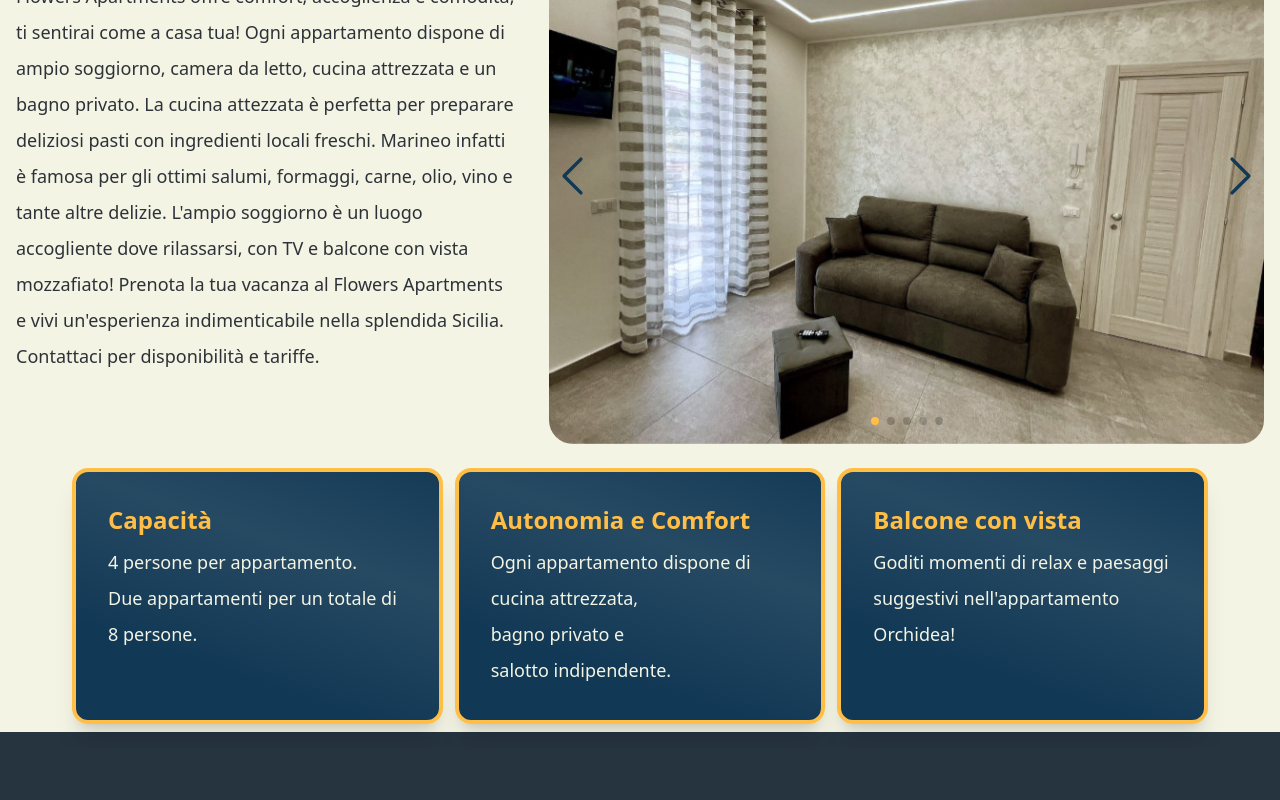
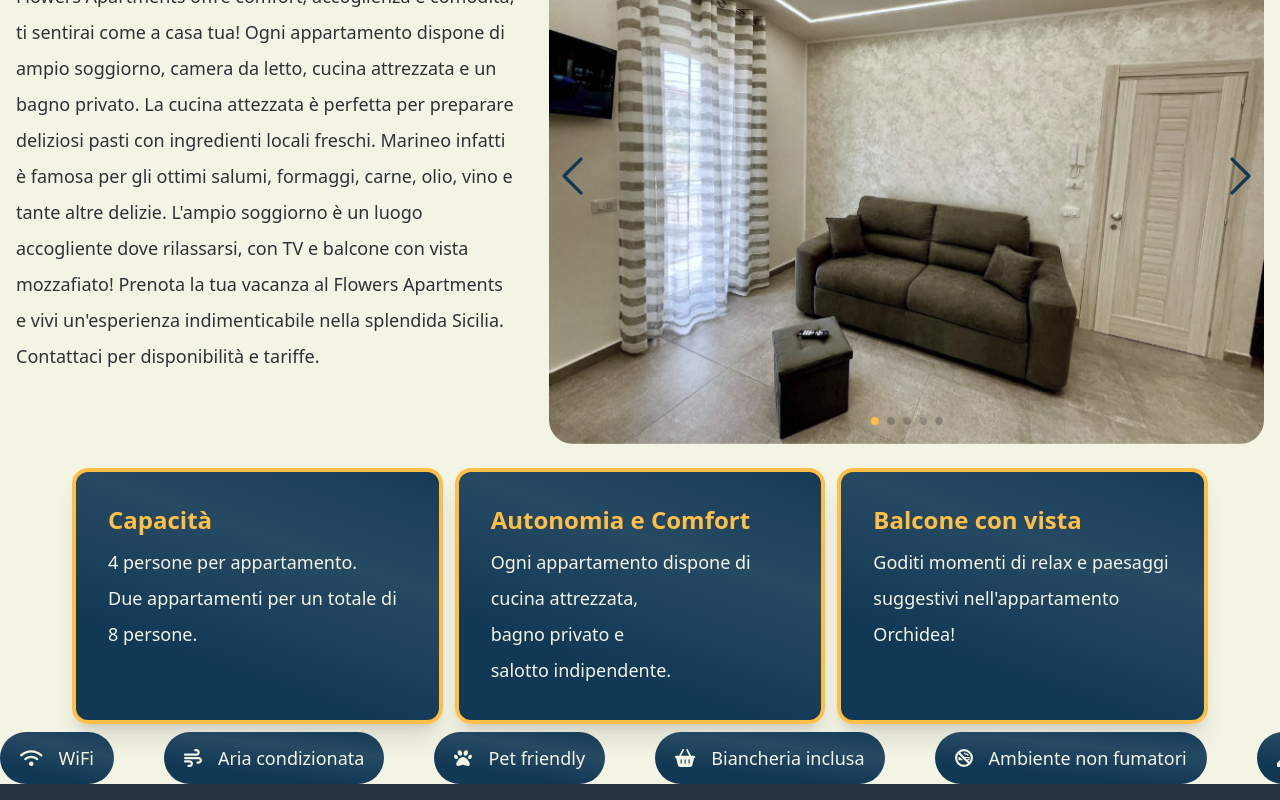
Before and after one commit to danieleardizzone/next-flowers, a Next.js app: page / in a window 1280 px wide. Shown: the part 912-1712 px from the top of the page. Before the commit the page ends 1660 px from the top, so only its background shows below. Built offline with nearby package versions, Linux system fonts and the light colour scheme.

Commit message:
ADJUST - cards width ADD - font awesome for icons ADD - bulletsGroupCarousel

```diff
--- a/app/components/ui/about/About.tsx
+++ b/app/components/ui/about/About.tsx
@@ -3,6 +3,7 @@ import LeftText from "@/app/components/ui/text&image/LeftText";
 import TabDivider from "../TabDivider";
 import Carousel from "../Carousel";
 import CardsGroup from "./CardsGroup";
+import BulletsGroup from "./BulletsGroup";
 
 export default function About() {
 
@@ -23,6 +24,7 @@ export default function About() {
                     <Carousel />
                 </LeftText>
                 <CardsGroup />
+                <BulletsGroup />
             </Container>
         </div>
     );
--- /dev/null
+++ b/app/components/ui/about/Bullet.tsx
@@ -0,0 +1,23 @@
+'use client';
+
+import { FontAwesomeIcon } from "@fortawesome/react-fontawesome";
+import { IconDefinition } from "@fortawesome/fontawesome-svg-core";
+
+interface BulletProptypes {
+    icon: IconDefinition;
+    content: string;
+}
+
+export default function Bullet({ icon, content }: BulletProptypes) {
+    return (
+        <div className="from-secondary from-20% via-secondaryLighter to-secondary to-80% bg-gradient-to-tr
+                        bg-[length:200%] bg-[position:left_center]
+                        px-4 py-2 lg:px-5 rounded-full w-fit
+                        text-secondary-content text-nowrap">
+            <div className="flex gap-4 items-center select-none">
+                <FontAwesomeIcon icon={icon} />
+                {content}
+            </div>
+        </div>
+    )
+}
--- /dev/null
+++ b/app/components/ui/about/BulletsGroup.tsx
@@ -0,0 +1,66 @@
+'use client';
+
+import Bullet from "./Bullet"
+
+import { Swiper, SwiperSlide } from "swiper/react";
+import { FreeMode } from "swiper/modules";
+
+import "swiper/css";
+import "swiper/css/free-mode";
+
+import { faWifi, faWind, faPaw, faBasketShopping, faBanSmoking, faKey } from "@fortawesome/free-solid-svg-icons";
+
+export default function BulletsGroup() {
+
+    const bullets = [
+        {
+            icon: faWifi,
+            content: "WiFi"
+        },
+        {
+            icon: faWind,
+            content: "Aria condizionata"
+        },
+        {
+            icon: faPaw,
+            content: "Pet friendly"
+        },
+        {
+            icon: faBasketShopping,
+            content: "Biancheria inclusa"
+        },
+        {
+            icon: faBanSmoking,
+            content: "Ambiente non fumatori"
+        },
+        {
+            icon: faKey,
+            content: "Check-in autonomo"
+        }
+    ]
+
+    return (
+
+        <div>
+            <Swiper
+                freeMode={true}
+                loop={true}
+                speed={800}
+                spaceBetween={50}
+                slidesPerView="auto"
+                modules={[FreeMode]}
+                className="bullets-group p-2"
+            >
+
+                {
+                    bullets.map((bullet, index) => (
+                        <SwiperSlide key={index}>
+                            <Bullet icon={bullet.icon} content={bullet.content} />
+                        </SwiperSlide>
+                    ))
+                }
+
+            </Swiper>
+        </div>
+    )
+}
--- a/app/components/ui/about/CardsGroup.tsx
+++ b/app/components/ui/about/CardsGroup.tsx
@@ -6,17 +6,14 @@ export default function CardsGroup() {
         {
             title: "Capacità",
             content: "4 persone per appartamento.<br />Due appartamenti per un totale di 8 persone.",
-            class: "",
         },
         {
             title: "Autonomia e Comfort",
             content: "Ogni appartamento dispone di<br />cucina attrezzata,<br />bagno privato e<br />salotto indipendente.",
-            class: "",
         },
         {
             title: "Balcone con vista",
             content: "Goditi momenti di relax e paesaggi suggestivi nell'appartamento Orchidea!",
-            class: "col-start-2",
         }
     ]
 
@@ -27,7 +24,7 @@ export default function CardsGroup() {
                         lg:flex-row lg:items-stretch">
                 {
                     cards.map((card, index) => (
-                        <div key={index} className="flex sm:w-3/4 lg:w-full">
+                        <div key={index} className="flex w-full sm:w-3/4 lg:w-full">
                             <Card title={card.title} content={card.content} />
                         </div>
                     ))
--- a/app/globals.css
+++ b/app/globals.css
@@ -97,3 +97,11 @@
     visibility: hidden;
   }
 }
+
+
+
+.bullets-group {
+  .swiper-slide {
+    width: auto !important;
+  }
+}
--- a/package.json
+++ b/package.json
@@ -9,6 +9,11 @@
     "lint": "next lint"
   },
   "dependencies": {
+    "@fortawesome/fontawesome-svg-core": "^6.7.2",
+    "@fortawesome/free-brands-svg-icons": "^6.7.2",
+    "@fortawesome/free-regular-svg-icons": "^6.7.2",
+    "@fortawesome/free-solid-svg-icons": "^6.7.2",
+    "@fortawesome/react-fontawesome": "^0.2.2",
     "next": "15.1.7",
     "react": "^19.0.0",
     "react-dom": "^19.0.0",
```
Also changed, not shown: 1 other file (tests, documents, lock files or other folders).
